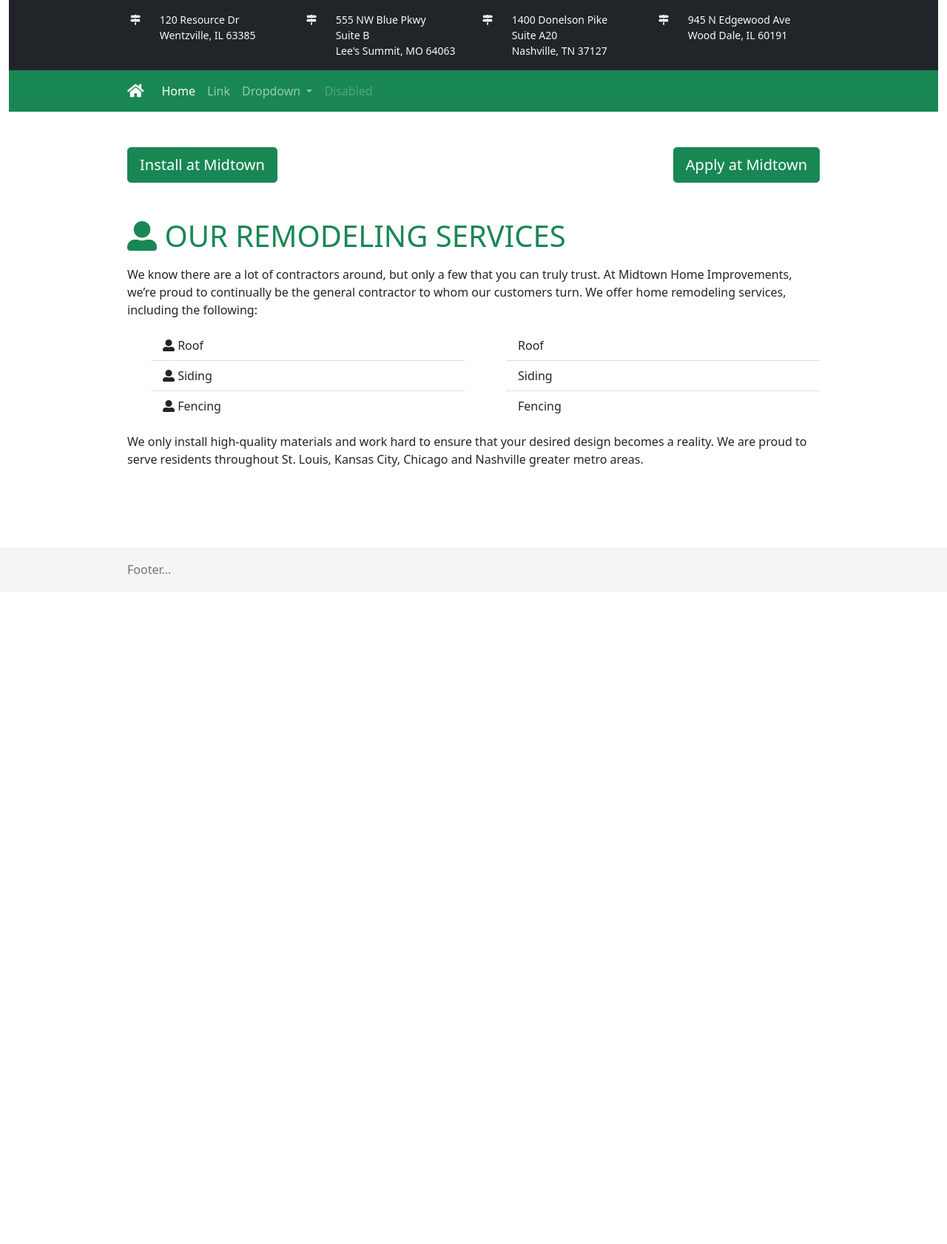
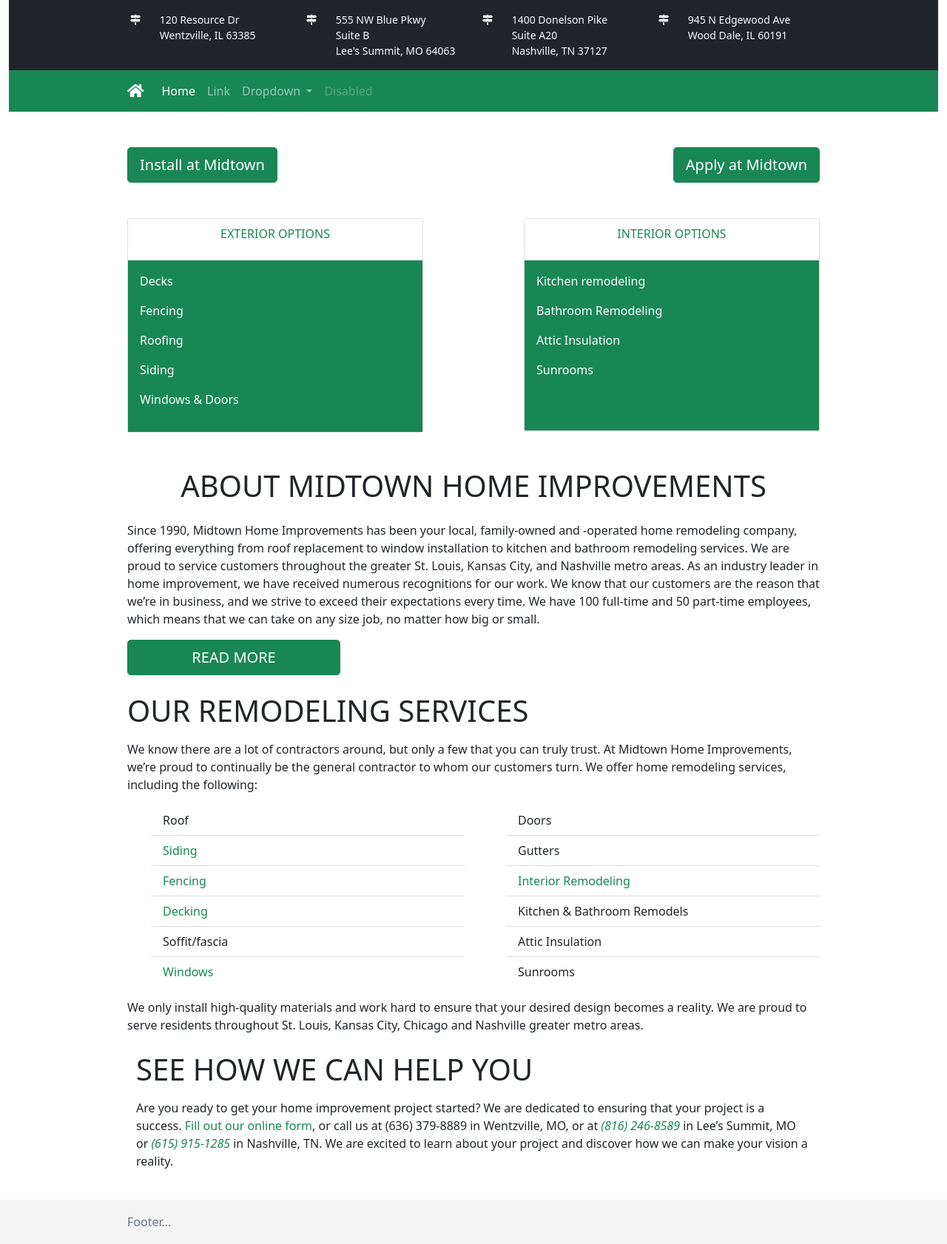
Before and after one commit to Kenan-Kadic/wood, a Django app: page / in a window 1280 px wide. Shown: the whole page at 74% size. Before the commit the page ends 776 px from the top, so only its background shows below. Run offline with Django 3.2, Linux system fonts and the light colour scheme.

Commit message:
home page

```diff
--- a/templates/pages/home.html
+++ b/templates/pages/home.html
@@ -12,27 +12,75 @@
                 <a class="btn btn-success btn-lg">Apply at Midtown</a>
             </div>
         </div>
+        <div class="row pb-5">
+            <div class="col-md-6 d-flex justify-content-start">
+                <div class="card rounded" style="width: 25rem;">
+                    <p class="bg-white d-flex justify-content-center text-success p-2 ">EXTERIOR OPTIONS</p>
+                    <div class="card-body bg-success">
+                        <p class="text-white"> Decks </p>
+                        <p class="text-white"> Fencing </p>
+                        <p class="text-white"> Roofing </p>
+                        <p class="text-white"> Siding </p>
+                        <p class="text-white"> Windows & Doors </p>
+                    </div>
+                </div>
+            </div>
+
+
+    <div class="col-md-6 d-flex justify-content-end">
+            <div class="card rounded" style="width: 25rem; height: 18rem;">
+                <p class="bg-white d-flex justify-content-center text-success p-2 ">INTERIOR OPTIONS</p>
+                <div class="card-body bg-success">
+                    <p class="text-white"> Kitchen remodeling </p>
+                    <p class="text-white"> Bathroom Remodeling </p>
+                    <p class="text-white"> Attic Insulation </p>
+                    <p class="text-white"> Sunrooms </p>
+                   </div>
+                </div>
+            </div>
+        </div>
+
+       <div class="row mb-4">
+           <div class="col-md-12">
+               <p class="display-6 text-black d-flex justify-content-center mb-4"> ABOUT MIDTOWN HOME IMPROVEMENTS </p>
+               <p>Since 1990, Midtown Home Improvements has been your local, family-owned and -operated home remodeling company, offering everything from roof replacement to window installation to kitchen and bathroom remodeling services. We are proud to service customers throughout the greater St. Louis, Kansas City, and Nashville metro areas. As an industry leader in home improvement, we have received numerous recognitions for our work. We know that our customers are the reason that we’re in business, and we strive to exceed their expectations every time. We have 100 full-time and 50 part-time employees, which means that we can take on any size job, no matter how big or small.</p>
+               <a class="btn btn-success btn-lg" style="width: 18rem;">READ MORE</a>
+           </div>
+       </div>
+
         <div class="row">
             <div class="col-md-12">
-                <p class="display-6 text-success"><i class="fas fa-user-alt"></i> OUR REMODELING SERVICES</p>
+                <p class="display-6 text-black">OUR REMODELING SERVICES</p>
                 <p>We know there are a lot of contractors around, but only a few that you can truly trust. At Midtown Home Improvements, we’re proud to continually be the general contractor to whom our customers turn. We offer home remodeling services, including the following:</p>
             </div>
             <div class="col-md-6">
                 <ul class="list-group-flush">
-                    <li class="list-group-item"><i class="fas fa-user-alt"></i> Roof</li>
-                    <li class="list-group-item"><i class="fas fa-user-alt"></i> Siding</li>
-                    <li class="list-group-item"><i class="fas fa-user-alt"></i> Fencing</li>
+                    <li class="list-group-item"> Roof </li>
+                    <li class="list-group-item"><a href="#" class="text-success text-decoration-none"> Siding </a></li>
+                    <li class="list-group-item"><a href="#" class="text-success text-decoration-none"> Fencing </a></li>
+                    <li class="list-group-item"><a href="#" class="text-success text-decoration-none"> Decking </a></li>
+                    <li class="list-group-item"> Soffit/fascia </li>
+                    <li class="list-group-item"><a href="#" class="text-success text-decoration-none"> Windows </a></li>
                 </ul>
             </div>
             <div class="col-md-6">
                  <ul class="list-group-flush">
-                    <li class="list-group-item">Roof</li>
-                    <li class="list-group-item">Siding</li>
-                    <li class="list-group-item">Fencing</li>
+                    <li class="list-group-item"> Doors </li>
+                    <li class="list-group-item"> Gutters </li>
+                    <li class="list-group-item"><a href="#" class="text-success text-decoration-none"> Interior Remodeling </a></li>
+                     <li class="list-group-item"> Kitchen & Bathroom Remodels </li>
+                     <li class="list-group-item"> Attic Insulation </li>
+                     <li class="list-group-item"> Sunrooms </li>
                 </ul>
             </div>
             <div class="col-md-12">
                 We only install high-quality materials and work hard to ensure that your desired design becomes a reality. We are proud to serve residents throughout St. Louis, Kansas City, Chicago and Nashville greater metro areas.
             </div>
         </div>
+        <div class="row">
+            <div class="col-md-12 p-4">
+                <p class="display-6 text-black">SEE HOW WE CAN HELP YOU</p>
+                <p>Are you ready to get your home improvement project started? We are dedicated to ensuring that your project is a success.<a href="#" class="text-success text-decoration-none"> Fill out our online form</a>, or call us at (636) 379-8889 in Wentzville, MO, or at <em class="text-success">(816) 246-8589</em> in Lee’s Summit, MO or <em class="text-success">(615) 915-1285</em> in Nashville, TN. We are excited to learn about your project and discover how we can make your vision a reality.</p>
+            </div>
+        </div>
 {% endblock content %}
```
